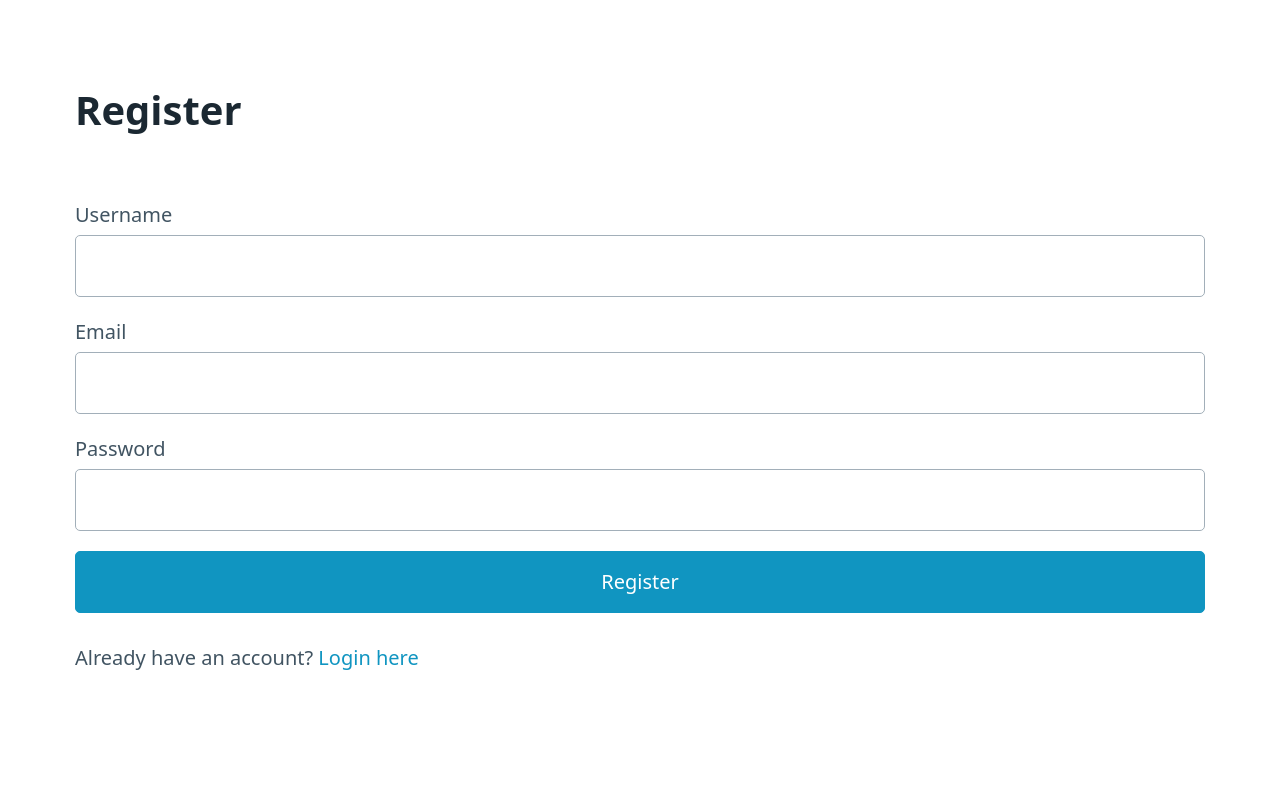
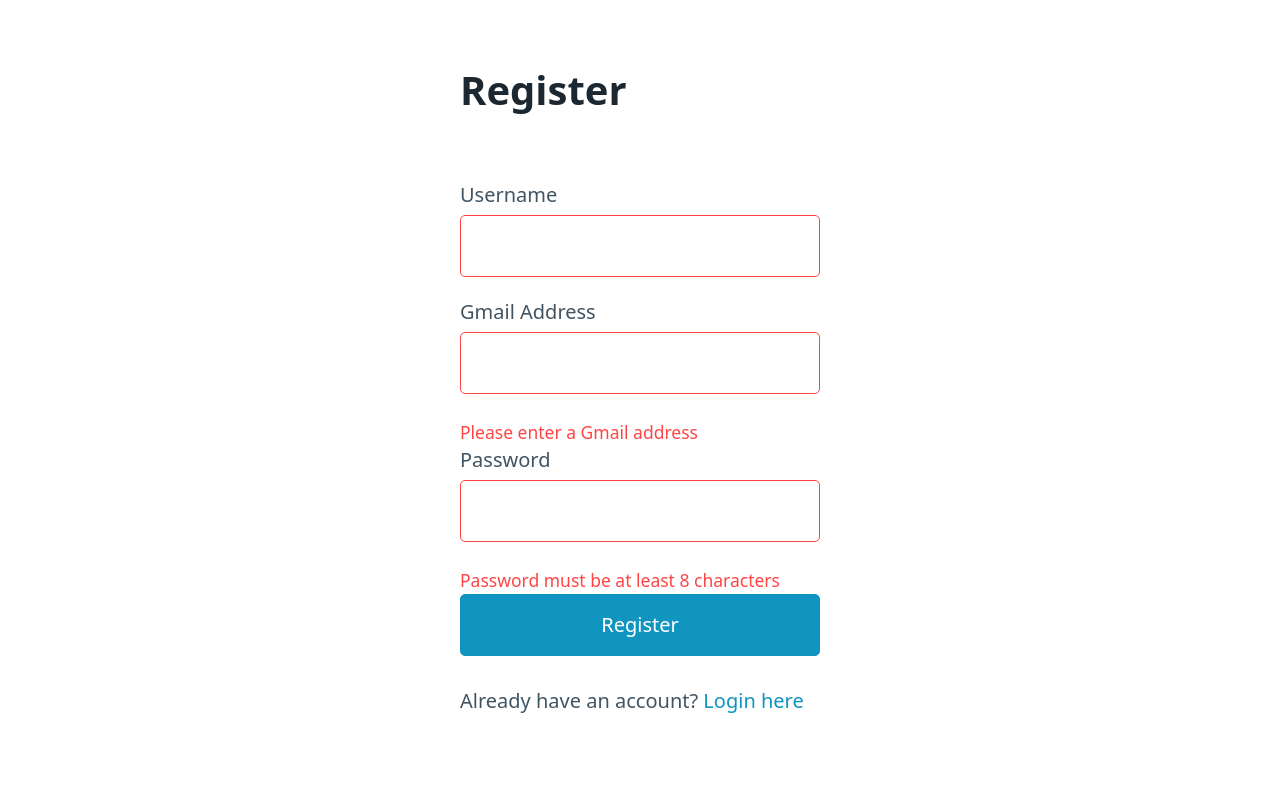
Before and after one commit to Woramet7897/FlaskWebsite-, a Flask app: page /register in a window 1280 px wide. Before the commit the page ends 670 px from the top, so only its background shows below. Run offline with Flask 3, Linux system fonts and the light colour scheme.

Commit message:
add gmail

```diff
--- a/templates/register.html
+++ b/templates/register.html
@@ -6,6 +6,44 @@
     <meta name="viewport" content="width=device-width, initial-scale=1.0">
     <title>Register</title>
     <link rel="stylesheet" href="https://cdn.jsdelivr.net/npm/@picocss/pico@1/css/pico.min.css">
+    <style>
+        .container {
+            max-width: 400px;
+            margin: 40px auto;
+            padding: 20px;
+        }
+
+        .alert {
+            padding: 10px;
+            margin-bottom: 15px;
+            border-radius: 4px;
+        }
+
+        .alert-danger {
+            background-color: #ff4444;
+            color: white;
+        }
+
+        .alert-info {
+            background-color: #17a2b8;
+            color: white;
+        }
+
+        .error-message {
+            color: #ff4444;
+            font-size: 0.875rem;
+            margin-top: 5px;
+            display: none;
+        }
+
+        input:invalid+.error-message {
+            display: block;
+        }
+
+        input:invalid {
+            border-color: #ff4444;
+        }
+    </style>
 </head>
 
 <body>
@@ -18,23 +56,48 @@
         {% endfor %}
         {% endif %}
         {% endwith %}
-        <form method="POST">
+        <form method="POST" onsubmit="return validateForm()">
             <div>
                 <label for="username">Username</label>
                 <input type="text" id="username" name="username" required>
             </div>
             <div>
-                <label for="email">Email</label>
-                <input type="email" id="email" name="email" required>
+                <label for="email">Gmail Address</label>
+                <input type="email" id="email" name="email" pattern="[a-zA-Z0-9._%+-]+@gmail\.com$" required>
+                <div class="error-message">Please enter a Gmail address</div>
             </div>
             <div>
                 <label for="password">Password</label>
-                <input type="password" id="password" name="password" required>
+                <input type="password" id="password" name="password" required minlength="8">
+                <div class="error-message">Password must be at least 8 characters</div>
             </div>
             <button type="submit">Register</button>
         </form>
         <p>Already have an account? <a href="{{ url_for('login') }}">Login here</a></p>
     </main>
+
+    <script>
+        function validateForm() {
+            const email = document.getElementById('email').value;
+            if (!email.toLowerCase().endsWith('@gmail.com')) {
+                alert('Please enter a Gmail address');
+                return false;
+            }
+            return true;
+        }
+
+        document.getElementById('email').addEventListener('input', function () {
+            const email = this.value;
+            const errorMessage = this.nextElementSibling;
+            if (email && !email.toLowerCase().endsWith('@gmail.com')) {
+                this.setCustomValidity('Please enter a Gmail address');
+                errorMessage.style.display = 'block';
+            } else {
+                this.setCustomValidity('');
+                errorMessage.style.display = 'none';
+            }
+        });
+    </script>
 </body>
 
 </html>
```
Also changed, not shown: instance/site.db.
